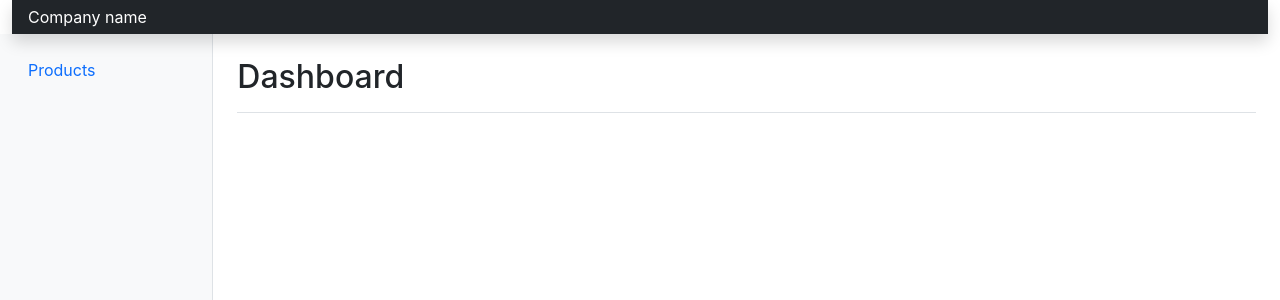
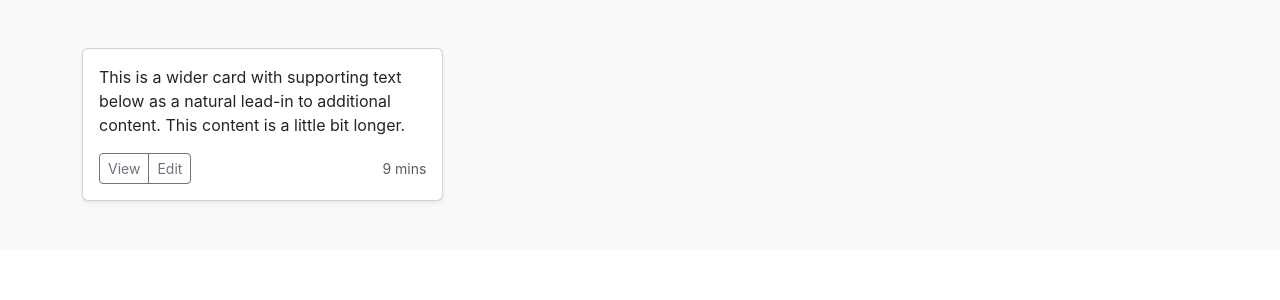
Before and after one commit to NourhanSaeed707/Product-Microservices-NestJS, a React (Create React App) app in the folder frontend/react-crud/: page / in a window 1280 px wide. Shown: the top 300 px of the page. Built offline with nearby package versions, Linux system fonts and the light colour scheme.

Commit message:
add Main component and Wrapper and update product

```diff
--- a/frontend/react-crud/src/App.tsx
+++ b/frontend/react-crud/src/App.tsx
@@ -2,28 +2,20 @@
 import Nav from './components/Nav';
 import Menu from './components/Menu';
 import Products from './admin/Products';
-import {Route, Routes} from 'react-router-dom';
+import { Route, Routes } from 'react-router-dom';
+import Main from './main/Main';
 
 function App() {
   return (
-    <div className="container-fluid">
-      <Nav />
-
-      <div className="row">
-        <aside className="sidebar col-md-3 col-lg-2 bg-body-tertiary border-end min-vh-100">
-          <Menu />
-        </aside>
-
-        <main className="col-md-9 ms-sm-auto col-lg-10 px-md-4 py-4">
-          <div className="d-flex justify-content-between flex-wrap flex-md-nowrap align-items-center pb-2 mb-3 border-bottom">
-            <h1 className="h2">Dashboard</h1>
-          </div>
-          <Routes>
-            <Route path="/admin/products" element={<Products />} />
-          </Routes>
-        </main>
-      </div>
-    </div>
+    <Routes>
+      <Route path="/" element={<Main />} />
+      <Route
+        path="/admin/products"
+        element={
+            <Products />
+        }
+      />
+    </Routes>
   );
 }
 
--- a/frontend/react-crud/src/admin/Products.tsx
+++ b/frontend/react-crud/src/admin/Products.tsx
@@ -1,7 +1,9 @@
 import React from 'react';
+import Wrapper from './Wrapper';
 
 const Products = () => {
     return (
+        <Wrapper>
             <div>
                 <h2>Section title</h2>
                 <div className="table-responsive small">
@@ -18,6 +20,7 @@
                     </table>
                 </div>
             </div>
+        </Wrapper>
     )
 }
 export default Products;
--- /dev/null
+++ b/frontend/react-crud/src/admin/Wrapper.tsx
@@ -0,0 +1,26 @@
+import React, { PropsWithChildren } from 'react';
+import Nav from '../components/Nav';
+import Menu from '../components/Menu';
+const Wrapper = (props: PropsWithChildren<any>) => {
+    return (
+        <div>
+            <div className="container-fluid">
+                <Nav />
+                <div className="row">
+                    <aside className="sidebar col-md-3 col-lg-2 bg-body-tertiary border-end min-vh-100">
+                        <Menu />
+                    </aside>
+                    <main className="col-md-9 ms-sm-auto col-lg-10 px-md-4 py-4">
+                        <div className="d-flex justify-content-between flex-wrap flex-md-nowrap align-items-center pb-2 mb-3 border-bottom">
+                            <h1 className="h2">Dashboard</h1>
+                        </div>
+                        <div className="row g-4 mb-4">
+                            {props.children}
+                        </div>
+                    </main>
+                </div>
+            </div>
+        </div>
+    )
+}
+export default Wrapper;
--- /dev/null
+++ b/frontend/react-crud/src/main/Main.tsx
@@ -0,0 +1,33 @@
+import React from 'react';
+
+const Main = () => {
+    return (
+        <div>
+            <main>
+                    <div className="album py-5 bg-light">
+                        <div className="container">
+                            <div className="row row-cols-1 row-cols-sm-2 row-cols-md-3 g-3">
+                                <div className="col">
+                                    <div className="card shadow-sm">
+
+                                        <div className="card-body">
+                                            <p className="card-text">This is a wider card with supporting text below as a natural lead-in to additional content. This content is a little bit longer.</p>
+                                            <div className="d-flex justify-content-between align-items-center">
+                                                <div className="btn-group">
+                                                    <button type="button" className="btn btn-sm btn-outline-secondary">View</button>
+                                                    <button type="button" className="btn btn-sm btn-outline-secondary">Edit</button>
+                                                </div>
+                                                <small className="text-muted">9 mins</small>
+                                            </div>
+                                        </div>
+                                    </div>
+                                </div>
+                            </div>
+                        </div>
+                    </div>
+            </main>
+        </div>
+    )
+}
+
+export default Main;
```
Lines whose indentation alone changed are shown as unchanged.
